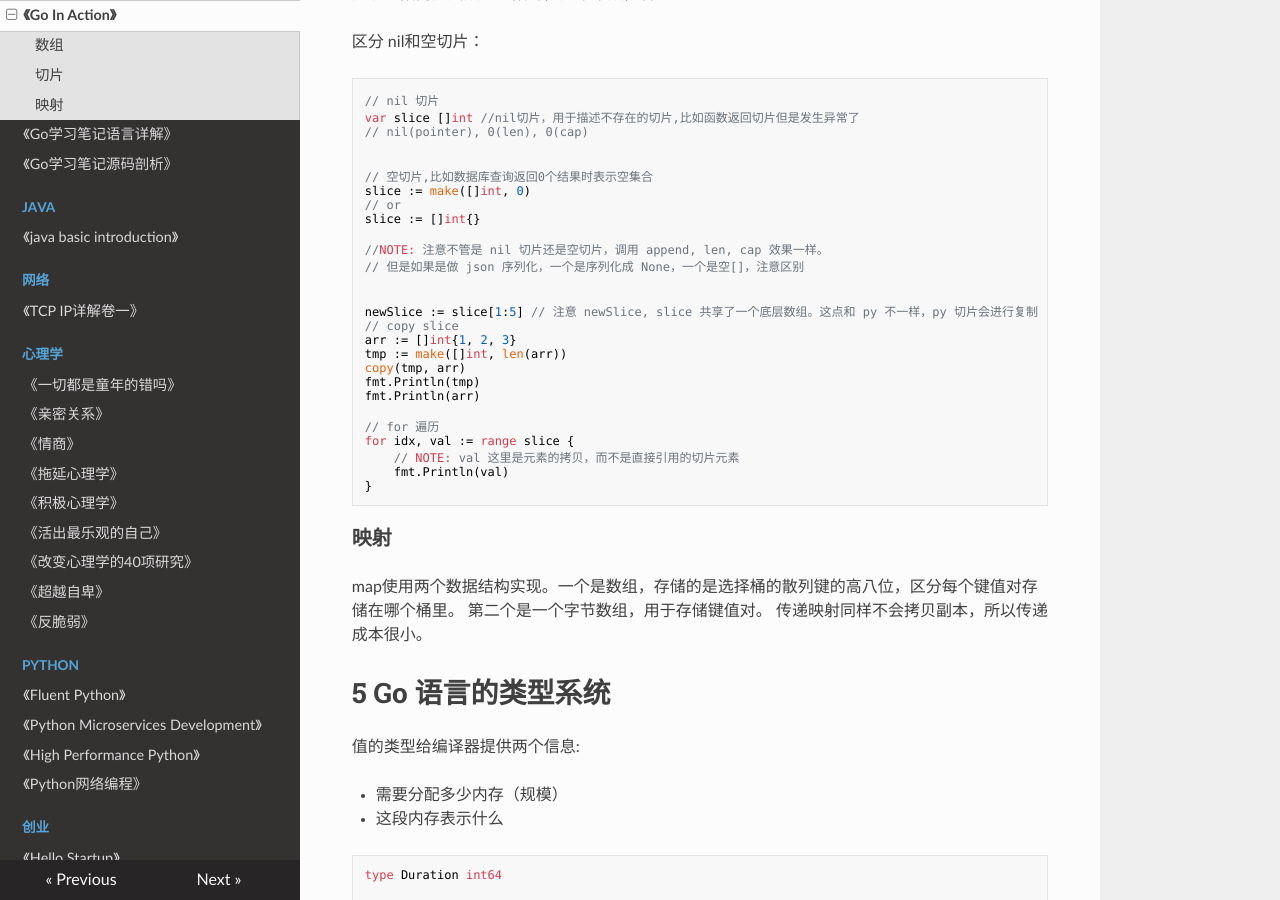
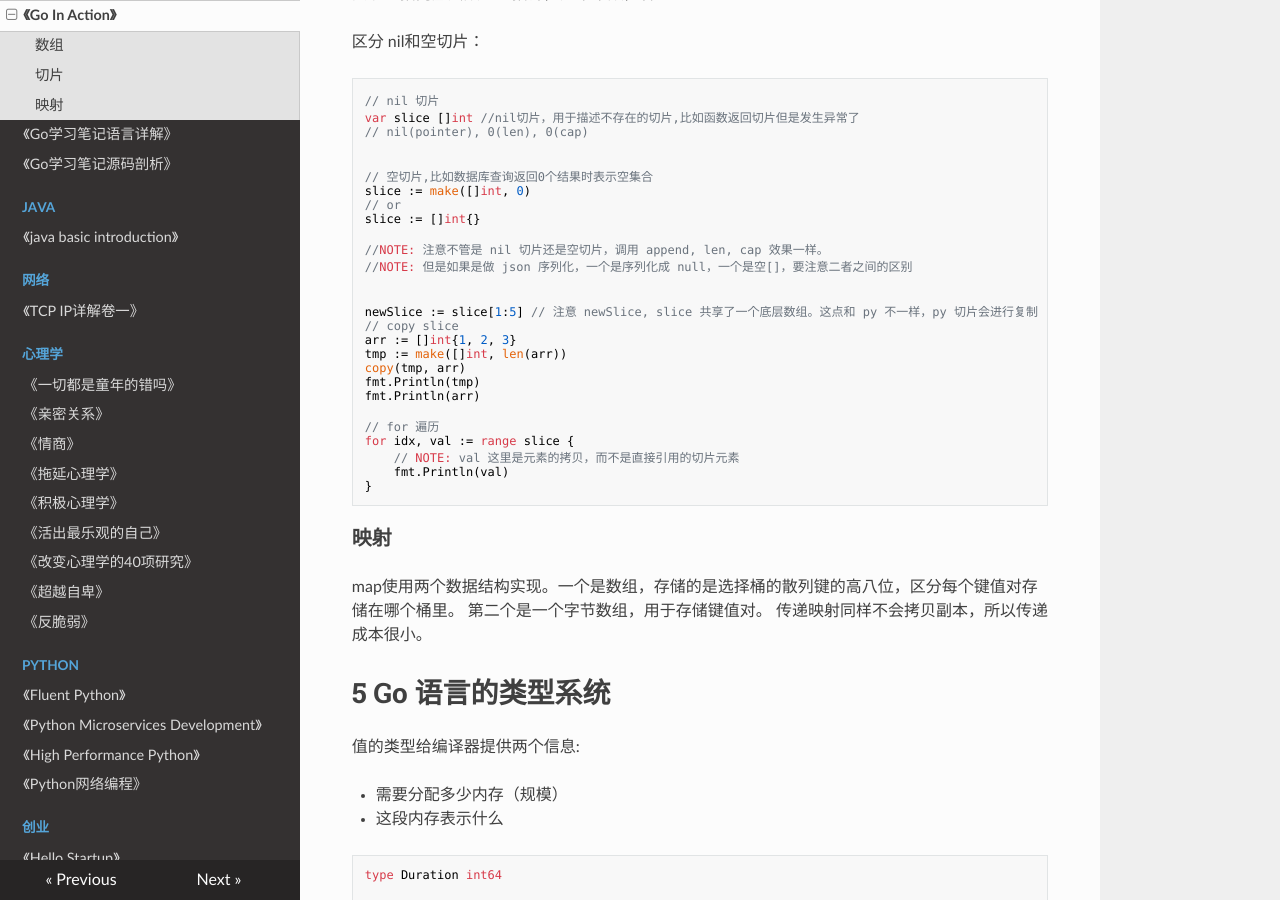
Before and after one commit to PegasusWang/booknotes, an MkDocs documentation site: the page built from docs/golang/go_in_action(go语言实战).md, in a window 1280 px wide and 900 px high, scrolled down 410 px. Built offline with MkDocs 1.6.1, drawn with Linux system fonts in a browser that asks for light colours; nearby versions of some CDN libraries; old or Windows-style settings are respelled for this version of MkDocs.

Commit message:
注意empty slice和nil slice 序列化区别

```diff
--- a/docs/golang/go_in_action(go语言实战).md
+++ b/docs/golang/go_in_action(go语言实战).md
@@ -25,7 +25,7 @@ slice := make([]int, 0)
 slice := []int{}
 
 //NOTE: 注意不管是 nil 切片还是空切片，调用 append, len, cap 效果一样。
-// 但是如果是做 json 序列化，一个是序列化成 None，一个是空[]，注意区别
+//NOTE: 但是如果是做 json 序列化，一个是序列化成 null，一个是空[]，要注意二者之间的区别
 
 
 newSlice := slice[1:5] // 注意 newSlice, slice 共享了一个底层数组。这点和 py 不一样，py 切片会进行复制
```
